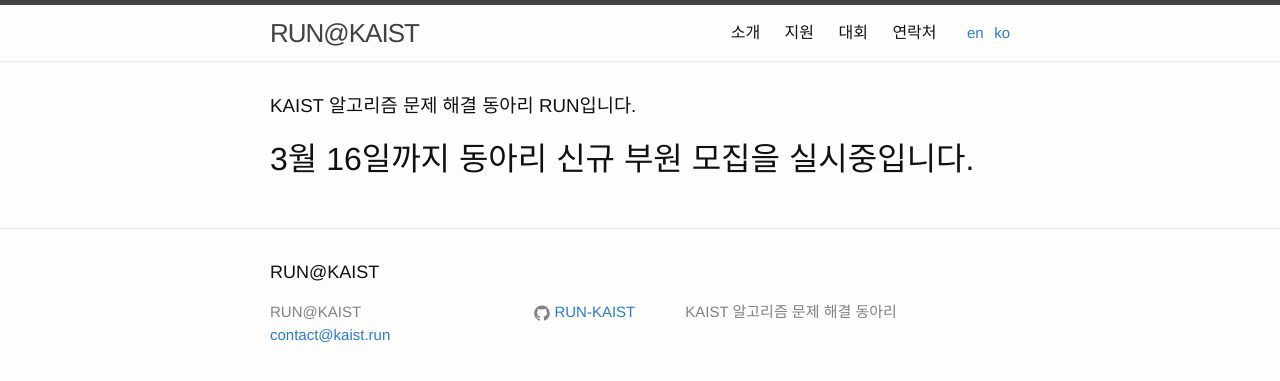
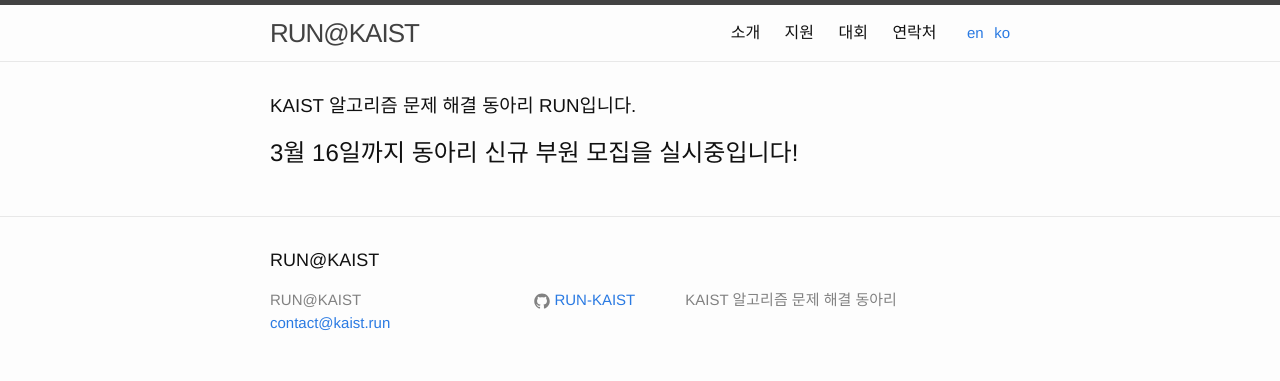
Before and after one commit to RUN-KAIST/kaist.run, a Jekyll site: the page built from index/ko.md, in a window 1280 px wide. Shown: the top 381 px of the page. Built offline with Jekyll 4.4.1, drawn with Linux system fonts in a browser that asks for light colours; our own code applies the rules of GitHub Pages for plain Markdown files.

Commit message:
Update ko.md

```diff
--- a/index/ko.md
+++ b/index/ko.md
@@ -7,4 +7,4 @@ redirect_from: /index.html
 ---
 
 ### KAIST 알고리즘 문제 해결 동아리 RUN입니다.
-# 3월 16일까지 동아리 신규 부원 모집을 실시중입니다.
+## 3월 16일까지 동아리 신규 부원 모집을 실시중입니다!
```
